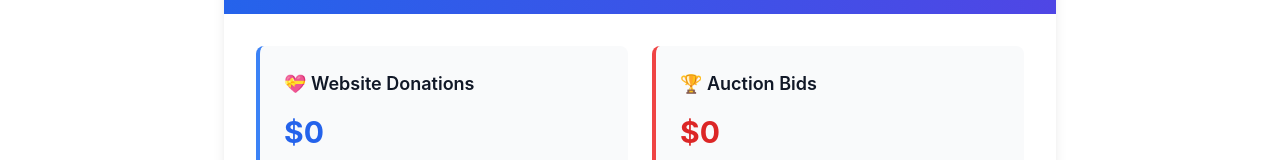
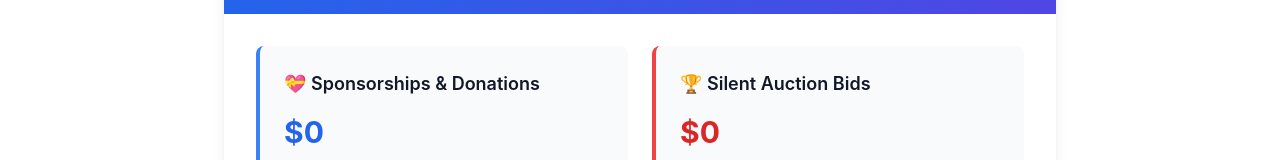
Before and after one commit to quadra2003/ockabaf, a Next.js app: page /fundraising-dashboard in a window 1280 px wide. Shown: the part 455-615 px from the top of the page. Built offline with nearby package versions, Linux system fonts and the light colour scheme; no server answers.

Commit message:
Update fundraising-dashboard.js

```diff
--- a/pages/fundraising-dashboard.js
+++ b/pages/fundraising-dashboard.js
@@ -191,7 +191,7 @@ export default function DonationTracker() {
               <div className="bg-gray-50 rounded-lg p-6 border-l-4 border-blue-500">
                 <div className="flex items-center justify-between mb-4">
                   <h3 className="text-lg font-semibold text-gray-900">
-                    💝 Website Donations
+                    💝 Sponsorships & Donations
                   </h3>
                 </div>
                 <div className="text-3xl font-bold text-blue-600 mb-2">
@@ -206,7 +206,7 @@ export default function DonationTracker() {
               <div className="bg-gray-50 rounded-lg p-6 border-l-4 border-red-500">
                 <div className="flex items-center justify-between mb-4">
                   <h3 className="text-lg font-semibold text-gray-900">
-                    🏆 Auction Bids
+                    🏆 Silent Auction Bids
                   </h3>
                 </div>
                 <div className="text-3xl font-bold text-red-600 mb-2">
```
